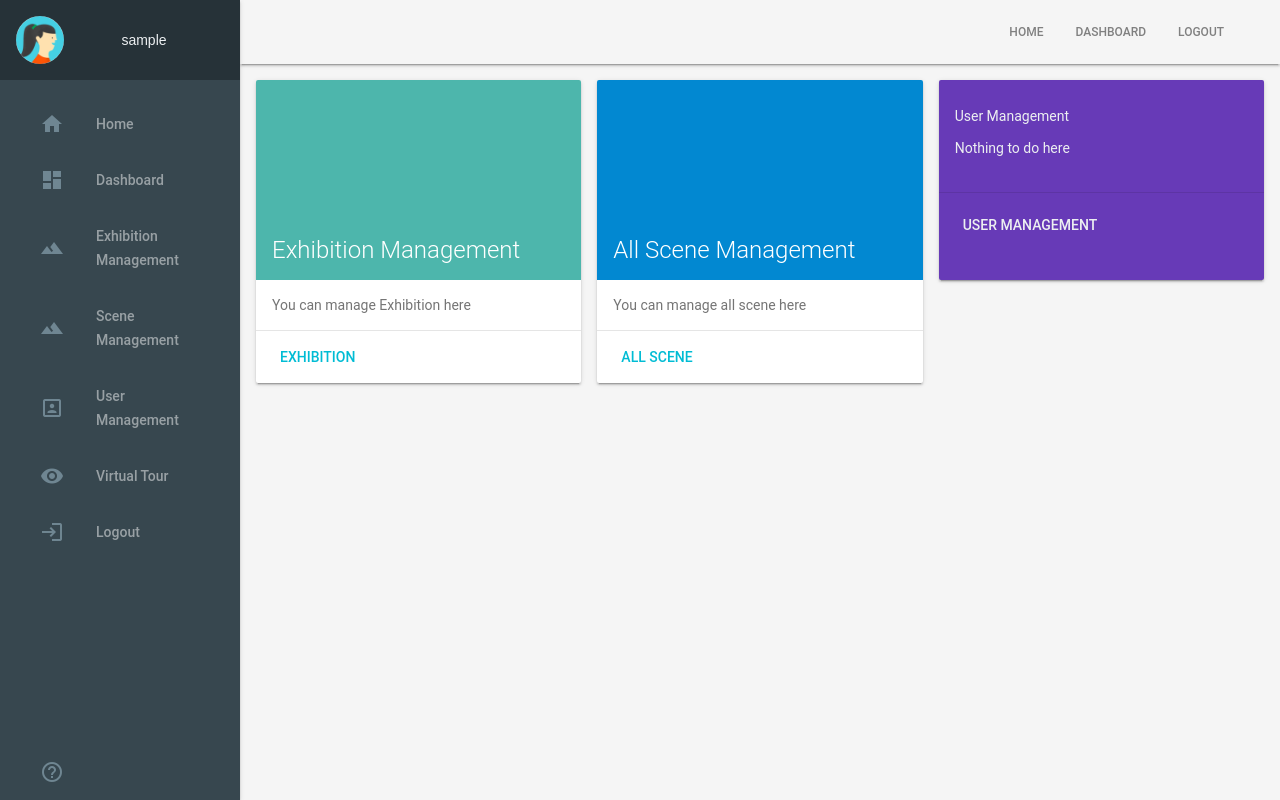
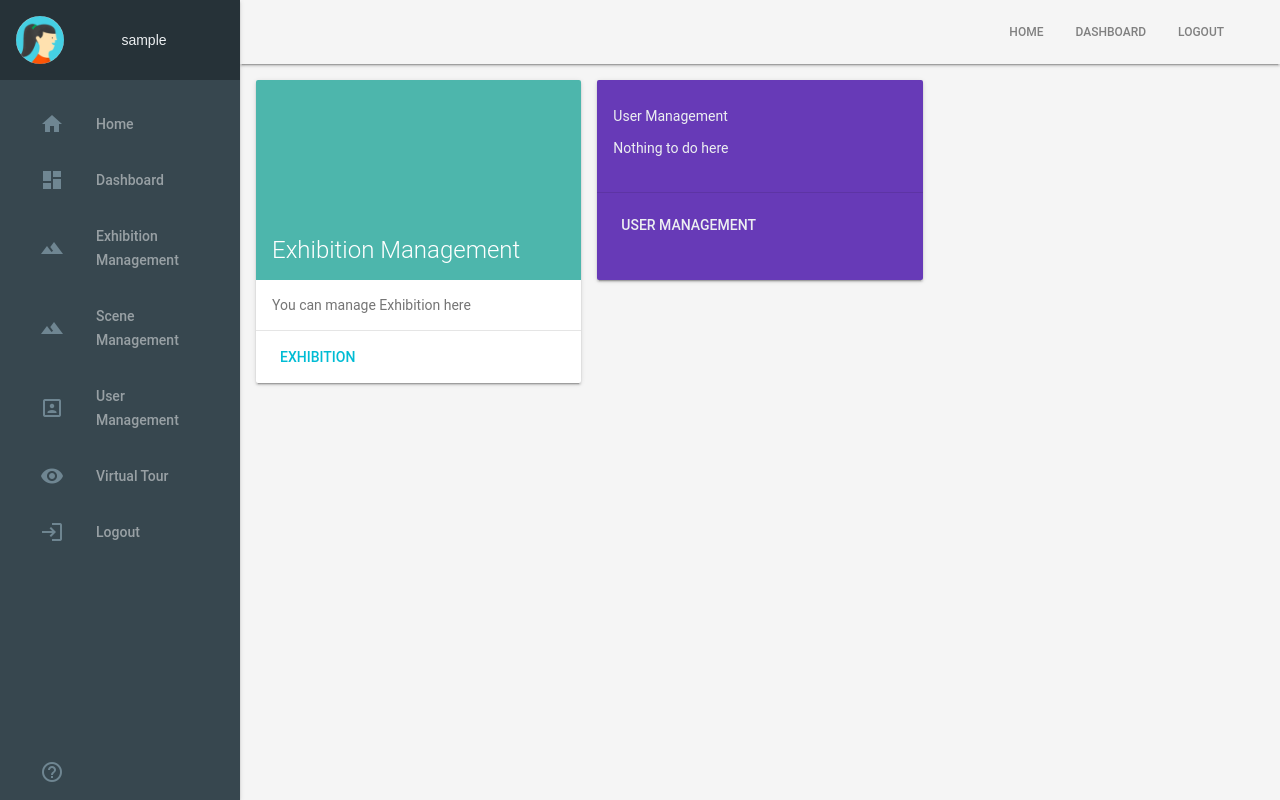
Before and after one commit to yutao-data/backend_based_on_django, a Django app: template gallery/templates/gallery/dashboard/index.html in a window 1280 px wide. Run offline with Django 3.2, Linux system fonts and the light colour scheme; the template is opened without the code that fills it, so the values that code supplies are empty; the visitor is signed in with stand-in values (Sample User, id 1); data comes from the database, SQL or seed files in the repository; some libraries are stand-ins or nearby versions.

Commit message:
unused func delete
fol

```diff
--- a/gallery/templates/gallery/dashboard/index.html
+++ b/gallery/templates/gallery/dashboard/index.html
@@ -29,21 +29,6 @@
                 </div>
                 <div class="mdl-card__actions mdl-card--border">
                     <a v-bind:href="my_scene_management_url" class="mdl-button mdl-js-button mdl-js-ripple-effect">Check Scene</a>
-                </div>
-            </div>
-        </div>
-
-        <!-- All Scene 场景管理卡片 -->
-        <div v-if="all_scene_management_show" class="demo-cards mdl-cell mdl-cell--4-col mdl-cell--8-col-tablet mdl-grid mdl-grid--no-spacing">
-            <div class="demo-updates mdl-card mdl-shadow--2dp mdl-cell mdl-cell--4-col mdl-cell--4-col-tablet mdl-cell--12-col-desktop">
-                <div class="mdl-card__title mdl-card--expand mdl-color--light-blue-700">
-                    <h2 class="mdl-card__title-text">All Scene Management</h2>
-                </div>
-                <div class="mdl-card__supporting-text mdl-color-text--grey-600">
-                    You can manage all scene here
-                </div>
-                <div class="mdl-card__actions mdl-card--border">
-                    <a href="{% url 'gallery:dashboard:all_scene_management' %}" class="mdl-button mdl-js-button mdl-js-ripple-effect">All Scene</a>
                 </div>
             </div>
         </div>
```
Also changed, not shown: gallery/templates/gallery/dashboard/all_exhibition_management.html (+0 -11 lines).
